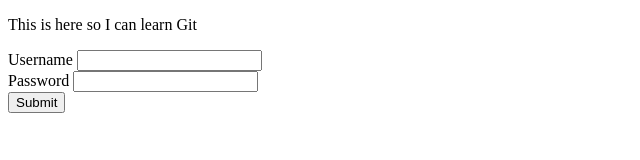
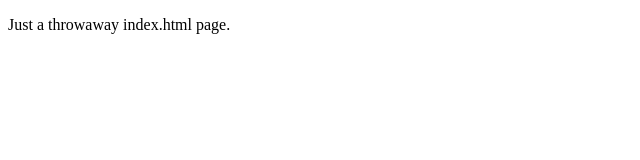
Before and after one commit to JesseShawCodes/learn-github, a plain HTML site: page index.html in a window 1280 px wide. Shown: the whole page, without its empty margins (0-640 px from the left). Drawn offline with Linux system fonts and the light colour scheme.

Commit message:
added index.html

```diff
--- a/index.html
+++ b/index.html
@@ -1,23 +1,9 @@
 <!DOCTYPE html>
-<html lang="en">
+<html>
 <head>
-  <title>learn git</title>
-  <link rel="stylesheet" type="text/css" href="main.css">
+  <title>Learn GitHub</title>
 </head>
 <body>
-  <p>This is here so I can learn Git</p>
-<form name="signup" action="/signup">
-    <div>
-      <label for="username">Username</label>
-      <input type="text" name="username" required>
-    </div>
-
-    <div>
-      <label for="password">Password</label>
-      <input type="password" name="password">
-    </div>
-
-    <input type="submit">
-</form>
+  <p>Just a throwaway index.html page.</p>
 </body>
 </html>
```
